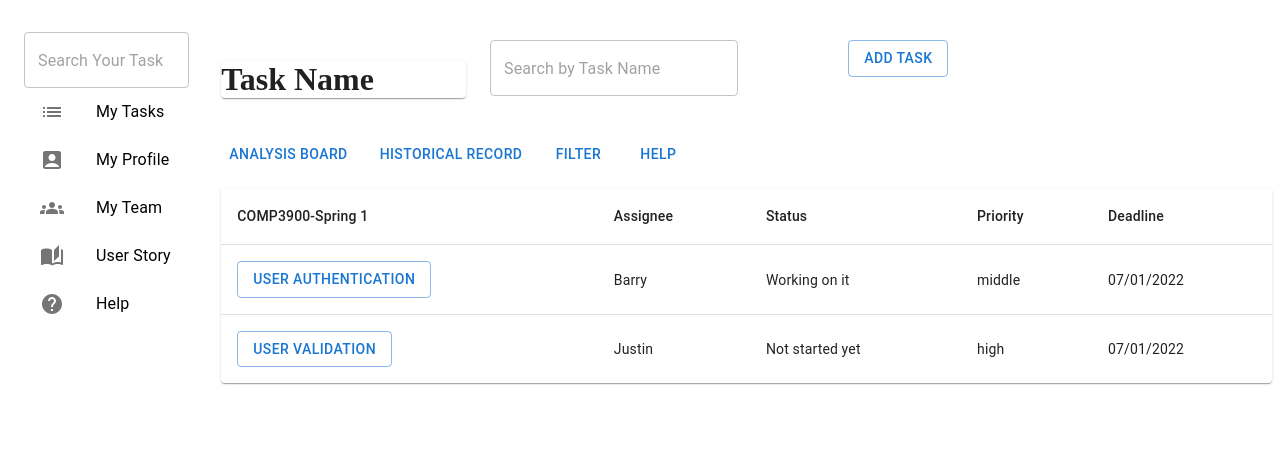
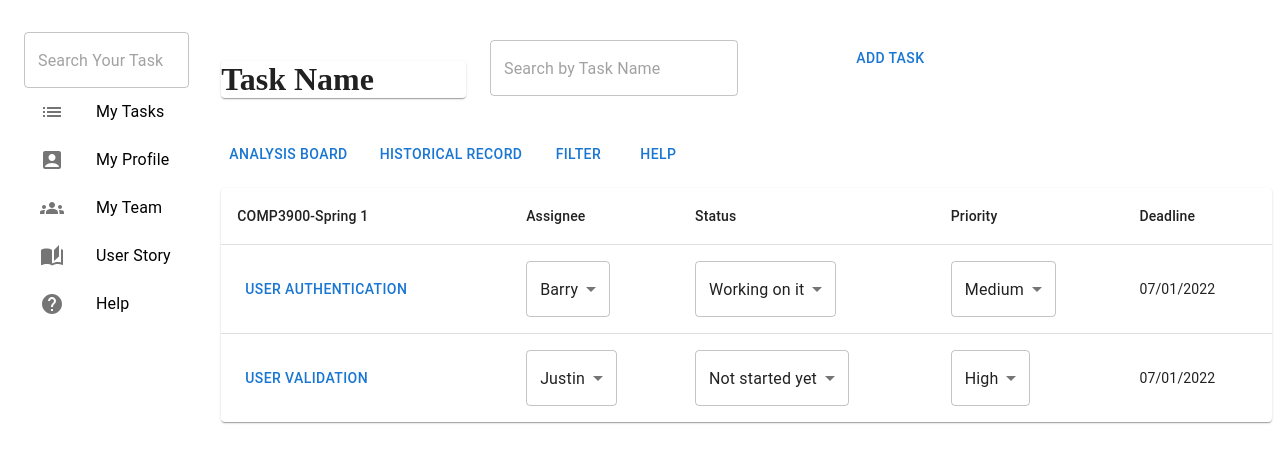
Before and after one commit to unsw-cse-comp3900-9900-22T2/capstone-project-3900-m18a-team-random, a React (Create React App) app: page /main in a window 1280 px wide. Shown: the top 462 px of the page. Built offline with nearby package versions, Linux system fonts and the light colour scheme.

Commit message:
taskboard

```diff
--- a/src/App.js
+++ b/src/App.js
@@ -1,4 +1,4 @@
-import React from 'react';
+import React, {useState} from 'react';
 import {BrowserRouter as Router, Routes, Route, Link} from 'react-router-dom';
 import Login from './components/login';
 import MyTaskPage  from './components/myTaskPage/myTaskPage';
@@ -7,10 +7,12 @@ import ProfilePage from './components/myProfilePage/profilePage';
 import TeamPage from './components/myTeamPage/teamPage';
 
 function App() {
+  const [email, setUserEmail] = useState("");
+
   return (
     <Router>
       <Routes>
-        <Route path="/" element={<Login/>}/>
+        <Route path="/" element={<Login setUserEmail={setUserEmail} />}/>
         <Route path="/register" element={<Register/>}/>
         <Route path="/main" element={<MyTaskPage/>}/>
         <Route path="/profile" element={<ProfilePage/>}/>
--- /dev/null
+++ b/src/components/dropdownField.jsx
@@ -0,0 +1,21 @@
+import React from 'react';
+import Select from '@mui/material/Select';
+import MenuItem from '@mui/material/MenuItem';
+
+const DropdownField = ({value, label, onChange, menuItems}) => {
+    return (
+        <Select
+            value={value}
+            label={label}
+            onChange={onChange}
+        >
+            {menuItems.map((item) => (
+                <MenuItem value={item}>
+                    {item}
+                </MenuItem>
+            ))}
+        </Select>
+    )
+}
+
+export default DropdownField;
--- a/src/components/myTaskPage/myTask.jsx
+++ b/src/components/myTaskPage/myTask.jsx
@@ -9,7 +9,7 @@ import TaskTable from './taskTable';
 import PopupButton from '../popupButton';
 import AddTaskForm from './addTaskForm';
 
-const MyTask = () => {
+const MyTask = ({email}) => {
     return (
         <Box sx={{flexGrow: 1}} mt={4}>
             <Grid container spacing={2} direction='column'>
@@ -24,7 +24,7 @@ const MyTask = () => {
                     </Grid>
                     <Grid item xs={4}>
                         <PopupButton buttonTitle='Add Task' title='Add Task'>
-                            <AddTaskForm/>
+                            <AddTaskForm email={email}/>
                         </PopupButton>
                     </Grid>
                 </Grid>
--- a/src/components/myTaskPage/myTaskPage.jsx
+++ b/src/components/myTaskPage/myTaskPage.jsx
@@ -1,10 +1,10 @@
 import { Box, Container } from '@mui/system';
 import React from 'react';
-import Feed from './myTask';
+import MyTask from './myTask';
 import Sidebar from '../sidebar';
 import Grid from '@mui/material/Grid';
 
-const MyTaskPage = () => {
+const MyTaskPage = ({email}) => {
     return (
         <Box>
             <Grid container spacing={2}>
@@ -12,7 +12,7 @@ const MyTaskPage = () => {
                     <Sidebar/>
                 </Grid>
                 <Grid item xs={10}>
-                    <Feed/>
+                    <MyTask email={email}/>
                 </Grid>
             </Grid>
         </Box>
--- /dev/null
+++ b/src/components/myTaskPage/taskItem.jsx
@@ -0,0 +1,52 @@
+import React, {useState} from 'react';
+import PopupButton from '../popupButton';
+import TableCell from '@mui/material/TableCell';
+import TableRow from '@mui/material/TableRow';
+import TaskDetailPanel from './taskDetailPanel';
+import DropdownField from '../dropdownField';
+
+const TaskItem = ({taskId, taskTitle, assignee, status, priority, deadline}) => {
+    const [ass, setAss] = useState(assignee);
+    const [sta, setSta] = useState(status);
+    const [pri, setPri] = useState(priority);
+
+    return (
+        <TableRow
+            key={taskId}
+            sx={{ '&:last-child td, &:last-child th': { border: 0 } }}
+        >
+            <TableCell component="th" scope="row">
+                <PopupButton variant='text' buttonTitle={taskTitle} title={taskTitle}>
+                    <TaskDetailPanel/>
+                </PopupButton>
+            </TableCell>
+            <TableCell>
+                <DropdownField
+                    value={ass}
+                    label="Assignee"
+                    onChange={e=>{setAss(e.target.value)}}
+                    menuItems={['Justin','Barry','Kai']}
+                />
+            </TableCell>
+            <TableCell>
+                <DropdownField
+                    value={sta}
+                    label="Status"
+                    onChange={e=>{setSta(e.target.value)}}
+                    menuItems={['Not started yet','Working on it','Completed']}
+                />
+            </TableCell>
+            <TableCell>
+                <DropdownField
+                    value={pri}
+                    label="Priority"
+                    onChange={e=>{setPri(e.target.value)}}
+                    menuItems={['High','Medium','Low']}
+                />
+            </TableCell>
+            <TableCell>{deadline}</TableCell>
+        </TableRow>
+    )
+}
+
+export default TaskItem;
--- a/src/components/myTaskPage/taskTable.jsx
+++ b/src/components/myTaskPage/taskTable.jsx
@@ -6,17 +6,16 @@ import TableContainer from '@mui/material/TableContainer';
 import TableHead from '@mui/material/TableHead';
 import TableRow from '@mui/material/TableRow';
 import Paper from '@mui/material/Paper';
-import PopupButton from '../popupButton';
-import TaskDetailPanel from './taskDetailPanel';
+import TaskItem from './taskItem';
 
 
-function orgnizeData(taskTitle, assignee, status, priority, deadline) {
-    return { taskTitle, assignee, status, priority, deadline};
+function orgnizeData(taskId, taskTitle, assignee, status, priority, deadline) {
+    return {taskId, taskTitle, assignee, status, priority, deadline};
 }
 
 const rows = [
-    orgnizeData('user authentication', 'Barry', 'Working on it', 'middle', '07/01/2022'),
-    orgnizeData('user validation', 'Justin', 'Not started yet', 'high', '07/01/2022')
+    orgnizeData(1, 'user authentication', 'Barry', 'Working on it', 'Medium', '07/01/2022'),
+    orgnizeData(2, 'user validation', 'Justin', 'Not started yet', 'High', '07/01/2022')
 ];
 
 
@@ -35,20 +34,14 @@ const TaskTable = () => {
             </TableHead>
                 <TableBody>
                     {rows.map((row) => (
-                        <TableRow
-                        key={row.taskTitle}
-                        sx={{ '&:last-child td, &:last-child th': { border: 0 } }}
-                        >
-                            <TableCell component="th" scope="row">
-                                <PopupButton buttonTitle={row.taskTitle} title={row.taskTitle}>
-                                    <TaskDetailPanel/>
-                                </PopupButton>
-                            </TableCell>
-                            <TableCell>{row.assignee}</TableCell>
-                            <TableCell>{row.status}</TableCell>
-                            <TableCell>{row.priority}</TableCell>
-                            <TableCell>{row.deadline}</TableCell>
-                        </TableRow>
+                        <TaskItem
+                            taskId={row.taskId}
+                            taskTitle={row.taskTitle}
+                            assignee={row.assignee}
+                            status={row.status}
+                            priority={row.priority}
+                            deadline={row.deadline}
+                        />
                     ))}
                 </TableBody>
             </Table>
--- a/src/components/popupButton.jsx
+++ b/src/components/popupButton.jsx
@@ -48,7 +48,7 @@ BootstrapDialogTitle.propTypes = {
   onClose: PropTypes.func.isRequired,
 };
 
-export default function PopupButton({buttonTitle, title, children}) {
+export default function PopupButton({variant, buttonTitle, title, children}) {
   const [open, setOpen] = React.useState(false);
 
   const handleClickOpen = () => {
@@ -60,7 +60,7 @@ export default function PopupButton({buttonTitle, title, children}) {
 
   return (
     <div>
-      <Button variant="outlined" onClick={handleClickOpen}>
+      <Button variant={variant} onClick={handleClickOpen}>
         {buttonTitle}
       </Button>
       <BootstrapDialog
--- a/src/components/register.jsx
+++ b/src/components/register.jsx
@@ -35,14 +35,14 @@ const Register = () => {
     }
 
     return (
+        <form onSubmit={handleRegister}>
             <Grid container
-              spacing={1}
+                    spacing={2}
                     minHeight="40vh"
                     direction="column"
                     alignItems="center"
                     justifyContent="center">
                 <h2>Sign up</h2>
-            <form onSubmit={handleRegister}>
                     <Grid item>
                         <TextField label='Name' required onChange={e => setName(e.target.value)}/>
                     </Grid>
@@ -59,8 +59,8 @@ const Register = () => {
                         <Button color='secondary' onClick={()=>{navigate("/")}}>Cancel</Button>
                         <Button type='submit' color='primary'>Register</Button>
                     </Grid>
+            </Grid>
         </form>
-        </Grid>
     )
 }
 
```
Also changed, not shown: src/components/login.jsx (+5 -4 lines), src/components/myTaskPage/addTaskForm.jsx (+30 -4 lines). Lines whose indentation alone changed are shown as unchanged.
